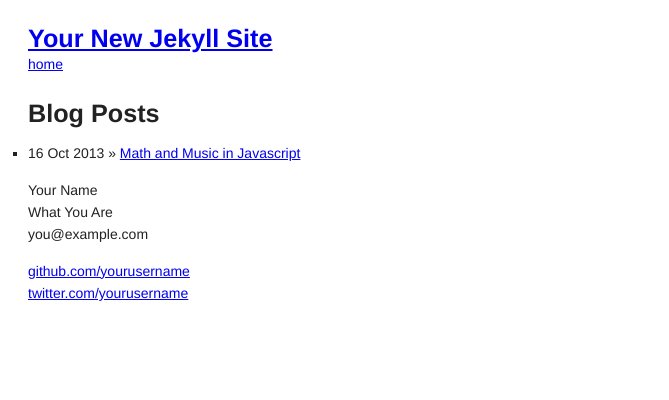
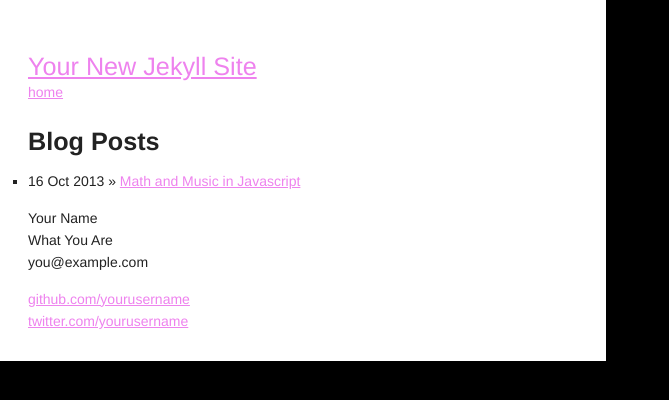
Before and after one commit to swaroopsm/arjunashankar.com, a Jekyll site: the page built from index.html, in a window 1280 px wide. Shown: the top 400 px of the page, without its empty margins (0-669 px from the left). Built offline with Jekyll 4.4.1, drawn with Linux system fonts in a browser that asks for light colours; Markdown is read by kramdown in place of the engine named in the settings.

Commit message:
added youtube plugin

```diff
--- /dev/null
+++ b/_plugins/youtube.rb
@@ -0,0 +1,42 @@
+# Title: Responsive YouTube embed tag for Jekyll
+# Author: Brett Terpstra <http://brettterpstra.com>
+# Description: Output a simple YouTube embed tag with code to make it responsive
+#
+# Syntax {% youtube video_id [width height] %}
+#
+# Example:
+# {% youtube B4g4zTF5lDo 480 360 %}
+# {% youtube http://youtu.be/2NI27q3xNyI %}
+
+module Jekyll
+  class YouTubeTag < Liquid::Tag
+    @videoid = nil
+    @width = ''
+    @height = ''
+
+    def initialize(tag_name, markup, tokens)
+      if markup =~ /(?:(?:https?:\/\/)?(?:www.youtube.com\/(?:embed\/|watch\?v=)|youtu.be\/)?(\S+)(?:\?rel=\d)?)(?:\s+(\d+)\s(\d+))?/i
+        @videoid = $1
+        @width = $2 || "480"
+        @height = $3 || "360"
+      end
+      super
+    end
+
+    def render(context)
+      ouptut = super
+      if @videoid
+        # Thanks to Andrew Clark for the inline CSS calculation idea <http://contentioninvain.com/2013/02/13/video-embeds-for-responsive-designs/>
+        intrinsic = ((@height.to_f / @width.to_f) * 100)
+        padding_bottom = ("%.2f" % intrinsic).to_s  + "%"
+        # remove/comment the next line and adjust the class name on the following line if you already have CSS for responsive video
+        video = "<style>.bt-video-container iframe,.bt-video-container object,.bt-video-container embed{position:absolute;top:0;left:0;width:100%;height:100%;margin-top:0}</style>\n"
+        video += %Q{<div class="bt-video-container" style="position:relative;padding-bottom:#{padding_bottom};padding-top:30px;height:0;overflow:hidden"><iframe width="#{@width}" height="#{@height}" src="http://www.youtube.com/embed/#{@videoid}?rel=0" frameborder="0" allowfullscreen></iframe></div>}
+      else
+        "Error processing input, expected syntax: {% youtube video_id [width height] %}"
+      end
+    end
+  end
+end
+
+Liquid::Template.register_tag('youtube', Jekyll::YouTubeTag)
--- a/css/main.css
+++ b/css/main.css
@@ -96,7 +96,7 @@
 /* standard */
 .post pre {
   border: 1px solid #ddd;
-  background-color: #eef;
+  background-color: paleturquoise;
   padding: 0 .4em;
 }
 
@@ -106,7 +106,7 @@
 
 .post code {
   border: 1px solid #ddd;
-  background-color: #eef;
+  background-color: paleturquoise;
   padding: 0 .2em;
 }
 
@@ -124,3 +124,26 @@
 .post pre.terminal code {
   background-color: #333;
 }
+
+
+
+body {
+  background-color: black;
+  padding: 0em;
+  font-weight: 100;
+}
+
+.site {
+  padding: 2em;
+  max-width: 550px;
+  background-color: white;
+}
+
+a {
+  font-weight: 500;
+  color: violet;
+}
+
+a:hover {
+
+}
```
